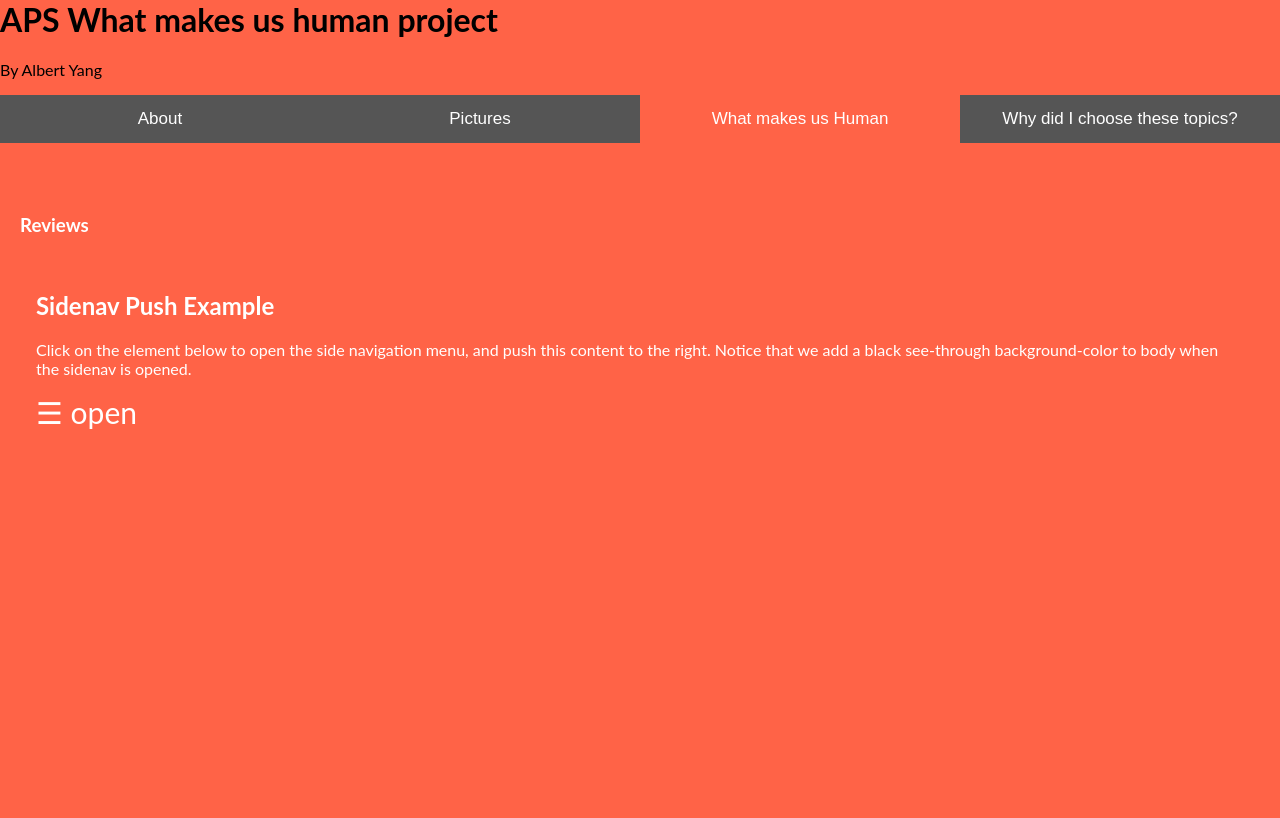
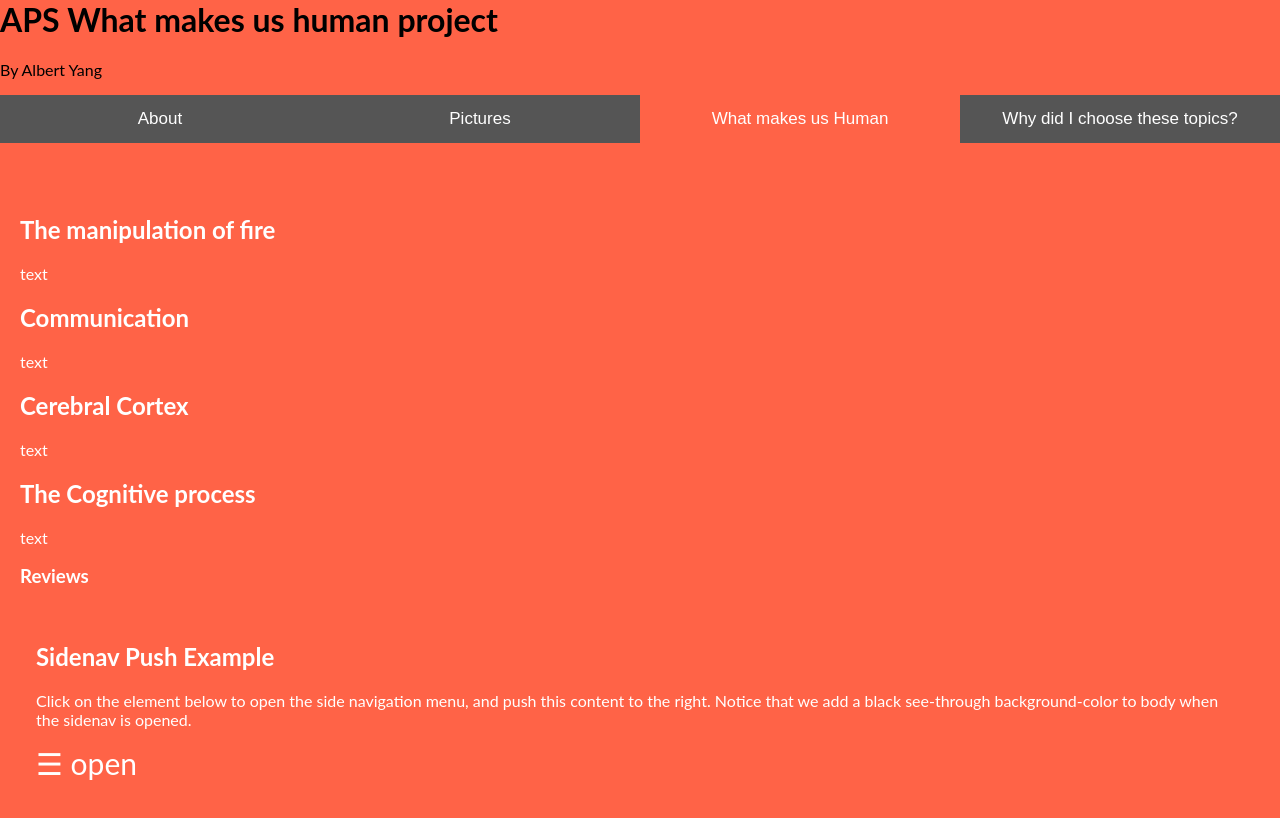
Before and after one commit to a-porcelain-reviewed/APSproject, a plain HTML site: page index.html in a window 1280 px wide. Both pictures are taken after a click on the button "What makes us Human". Drawn offline with Linux system fonts and the light colour scheme.

Commit message:
Update index.html

```diff
--- a/index.html
+++ b/index.html
@@ -86,7 +86,14 @@ body, html {
 
 
 <div id="What makes us Human" class="tabcontent">
-
+	<h2> The manipulation of fire </h2>
+	<p> text </p>
+	<h2> Communication </h2>
+	<p> text </p>
+	<h2> Cerebral Cortex </h2>
+	<p> text </p>
+	<h2> The Cognitive process </h2>
+	<p> text </p>
   	<style>
 	body {
 	  font-family: "Lato", sans-serif;
```
